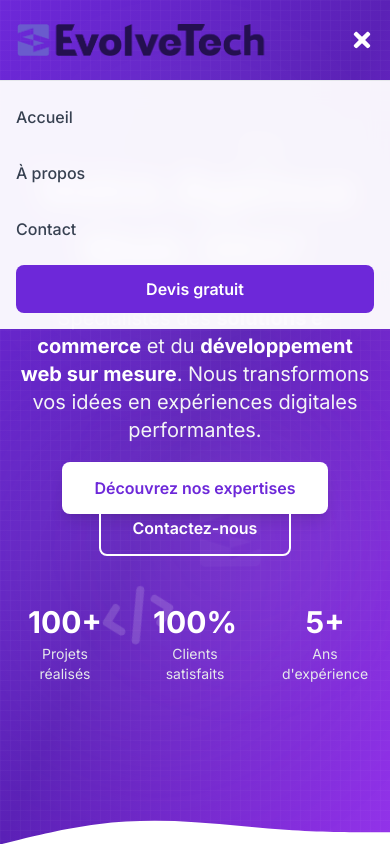
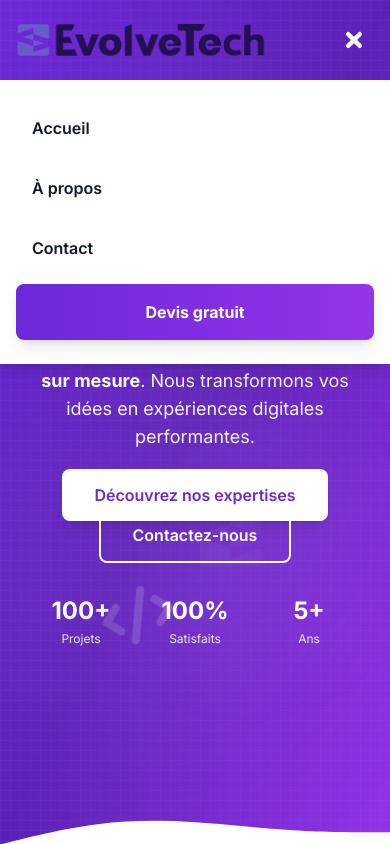
Before and after one commit to RomainKersuzan/refonteevolve, a Next.js app: page / in a window 390 px wide. Both pictures are taken after a click on the button "Toggle menu". Shown: the top 844 px of the page. Built offline with nearby package versions, Linux system fonts and the light colour scheme.

Commit message:
AmÃ©lioration responsive mobile - Tailles texte et espacements

```diff
--- a/src/app/page.tsx
+++ b/src/app/page.tsx
@@ -274,7 +274,7 @@ export default function Home() {
           >
             {/* Title - Animation uniquement au début */}
             <motion.h1
-              className="text-5xl md:text-7xl font-bold mb-6 leading-tight"
+              className="text-4xl sm:text-5xl md:text-7xl font-bold mb-6 leading-tight px-4"
               initial={{ opacity: 0, y: 30 }}
               animate={{ opacity: 1, y: 0 }}
               transition={{ duration: 0.8, delay: 0.2 }}
@@ -284,7 +284,7 @@ export default function Home() {
 
             {/* Description - Animation uniquement au début */}
             <motion.p
-              className="text-xl md:text-2xl mb-8 text-gray-100 max-w-3xl mx-auto"
+              className="text-lg sm:text-xl md:text-2xl mb-8 text-gray-100 max-w-3xl mx-auto px-4"
               initial={{ opacity: 0, y: 20 }}
               animate={{ opacity: 1, y: 0 }}
               transition={{ duration: 0.8, delay: 0.5 }}
@@ -322,19 +322,19 @@ export default function Home() {
 
             {/* Stats - Animation uniquement au début */}
             <motion.div
-              className="mt-16 grid grid-cols-3 gap-8 max-w-2xl mx-auto"
+              className="mt-12 sm:mt-16 grid grid-cols-3 gap-4 sm:gap-8 max-w-2xl mx-auto px-4"
               initial={{ opacity: 0, y: 30 }}
               animate={{ opacity: 1, y: 0 }}
               transition={{ duration: 0.8, delay: 1 }}
             >
               {[
-                { number: '100+', label: 'Projets réalisés' },
-                { number: '100%', label: 'Clients satisfaits' },
-                { number: '5+', label: 'Ans d\'expérience' },
+                { number: '100+', label: 'Projets' },
+                { number: '100%', label: 'Satisfaits' },
+                { number: '5+', label: 'Ans' },
               ].map((stat, index) => (
                 <div key={index} className="text-center">
-                  <div className="text-3xl md:text-4xl font-bold mb-1">{stat.number}</div>
-                  <div className="text-sm md:text-base text-gray-200">{stat.label}</div>
+                  <div className="text-2xl sm:text-3xl md:text-4xl font-bold mb-1">{stat.number}</div>
+                  <div className="text-xs sm:text-sm md:text-base text-gray-200">{stat.label}</div>
                 </div>
               ))}
             </motion.div>
--- a/src/app/site-internet-pas-cher/page.tsx
+++ b/src/app/site-internet-pas-cher/page.tsx
@@ -78,10 +78,10 @@ export default function SiteInternetPasCher() {
                 <div className="inline-block px-4 py-2 bg-white/20 rounded-full mb-4">
                   <span className="text-sm font-semibold">Offre exclusive</span>
                 </div>
-                <h1 className="text-4xl md:text-6xl font-bold mb-6 leading-tight">
+                <h1 className="text-3xl sm:text-4xl md:text-5xl lg:text-6xl font-bold mb-6 leading-tight">
                   Site Internet Professionnel à <span className="text-yellow-300">499€</span>
                 </h1>
-                <p className="text-xl md:text-2xl mb-8 text-gray-100">
+                <p className="text-lg sm:text-xl md:text-2xl mb-8 text-gray-100">
                   Créez votre site web professionnel en <strong className="text-white">48 heures</strong> seulement !
                   Qualité garantie, livraison express et prix imbattable.
                 </p>
--- a/src/components/AnimatedHero.tsx
+++ b/src/components/AnimatedHero.tsx
@@ -142,9 +142,9 @@ const AnimatedHero = ({ title, subtitle, highlightedWord }: AnimatedHeroProps) =
             initial={{ opacity: 0, y: 30 }}
             animate={{ opacity: 1, y: 0 }}
             transition={{ duration: 0.8 }}
-          className="text-center"
+            className="text-center px-4"
           >
-          <h1 className="text-5xl md:text-6xl font-bold mb-6">
+            <h1 className="text-3xl sm:text-4xl md:text-5xl lg:text-6xl font-bold mb-6">
               {highlightedWord ? (
                 <>
                   {title.split(highlightedWord)[0]}
@@ -162,7 +162,7 @@ const AnimatedHero = ({ title, subtitle, highlightedWord }: AnimatedHeroProps) =
                 initial={{ opacity: 0, y: 20 }}
                 animate={{ opacity: 1, y: 0 }}
                 transition={{ duration: 0.8, delay: 0.3 }}
-              className="text-xl md:text-2xl text-gray-100 max-w-3xl mx-auto"
+                className="text-base sm:text-lg md:text-xl lg:text-2xl text-gray-100 max-w-3xl mx-auto"
               >
                 {subtitle}
               </motion.p>
--- a/src/components/Footer.tsx
+++ b/src/components/Footer.tsx
@@ -6,7 +6,7 @@ const Footer = () => {
   return (
     <footer className="bg-gray-900 text-gray-300">
       <div className="container mx-auto px-4 sm:px-6 lg:px-8 py-12">
-        <div className="grid grid-cols-1 md:grid-cols-4 gap-8">
+        <div className="grid grid-cols-1 sm:grid-cols-2 lg:grid-cols-4 gap-8">
           {/* À propos */}
           <div>
             <Link href="/" className="inline-block mb-4">
--- a/src/components/Header.tsx
+++ b/src/components/Header.tsx
@@ -119,7 +119,7 @@ const Header = () => {
 
           {/* Mobile Menu Button */}
           <button
-            className={`md:hidden text-2xl transition-colors ${
+            className={`md:hidden text-2xl transition-colors p-2 ${
               isScrolled ? 'text-gray-700' : 'text-white'
             }`}
             onClick={() => setIsOpen(!isOpen)}
@@ -137,14 +137,14 @@ const Header = () => {
             initial={{ opacity: 0, height: 0 }}
             animate={{ opacity: 1, height: 'auto' }}
             exit={{ opacity: 0, height: 0 }}
-            className="md:hidden bg-white/95 backdrop-blur-md border-t"
+            className="md:hidden bg-white backdrop-blur-md shadow-lg"
           >
-            <nav className="container mx-auto px-4 py-4 flex flex-col space-y-4">
+            <nav className="container mx-auto px-4 py-6 flex flex-col space-y-3">
               {menuItems.map((item) => (
                 <Link
                   key={item.href}
                   href={item.href}
-                  className="text-gray-700 hover:text-primary-600 font-medium transition-colors py-2"
+                  className="text-gray-900 hover:text-primary-600 font-semibold transition-colors py-3 px-4 rounded-lg hover:bg-gray-50"
                   onClick={() => setIsOpen(false)}
                 >
                   {item.label}
@@ -152,7 +152,7 @@ const Header = () => {
               ))}
               <Link
                 href="/contact"
-                className="px-6 py-3 bg-primary-600 text-white rounded-lg font-semibold hover:bg-primary-700 transition-all text-center"
+                className="px-6 py-4 bg-gradient-to-r from-primary-600 to-secondary-600 text-white rounded-lg font-bold hover:from-primary-700 hover:to-secondary-700 transition-all text-center shadow-lg"
                 onClick={() => setIsOpen(false)}
               >
                 Devis gratuit
--- a/src/components/TrustSection.tsx
+++ b/src/components/TrustSection.tsx
@@ -32,9 +32,9 @@ const TrustSection = () => {
           initial={{ opacity: 0, y: 20 }}
           whileInView={{ opacity: 1, y: 0 }}
           viewport={{ once: true }}
-          className="text-center mb-12"
+          className="text-center mb-12 px-4"
         >
-          <h2 className="text-3xl md:text-4xl font-bold mb-3 text-gray-900">
+          <h2 className="text-2xl sm:text-3xl md:text-4xl font-bold mb-3 text-gray-900">
             Ils nous ont fait confiance
           </h2>
           <div className="flex items-center justify-center gap-2 mb-2">
@@ -46,7 +46,7 @@ const TrustSection = () => {
           <p className="text-gray-600">Basé sur plus de 100 avis clients</p>
         </motion.div>
 
-        <div className="grid grid-cols-1 md:grid-cols-3 gap-6 max-w-6xl mx-auto">
+        <div className="grid grid-cols-1 sm:grid-cols-2 lg:grid-cols-3 gap-6 max-w-6xl mx-auto">
           {testimonials.map((testimonial, index) => (
             <motion.div
               key={index}
```
Lines whose indentation alone changed are shown as unchanged.
